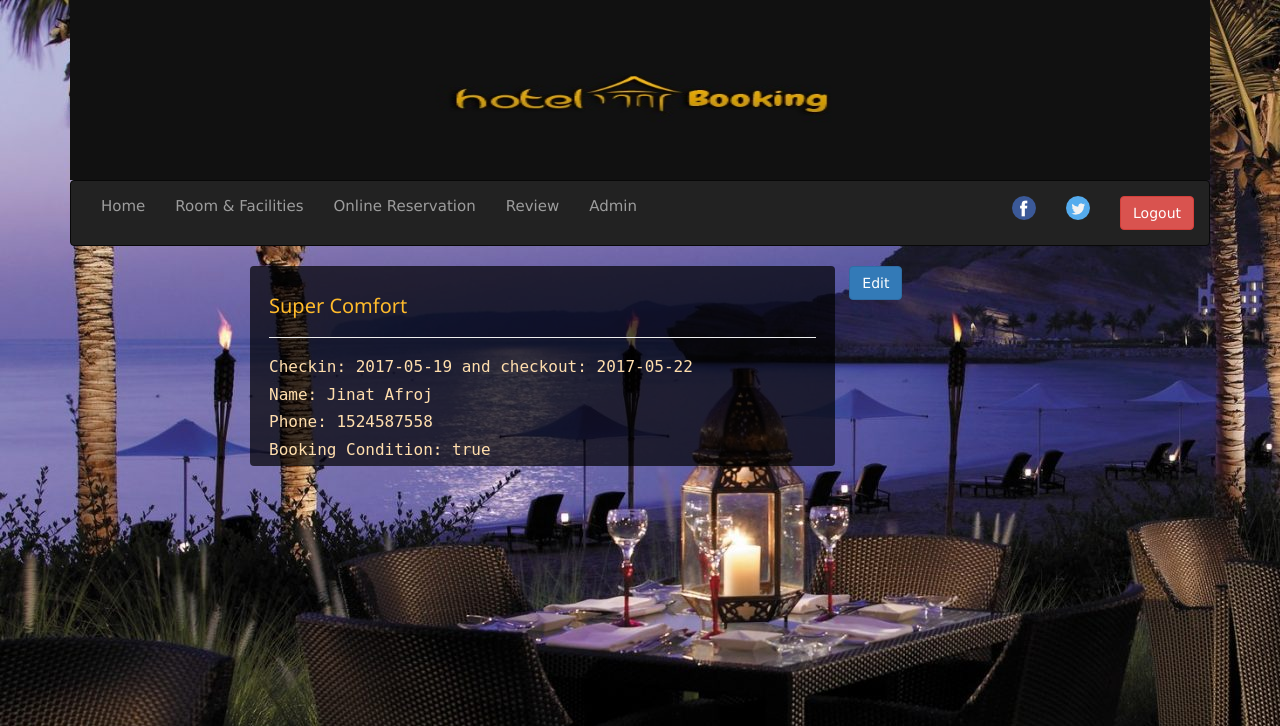
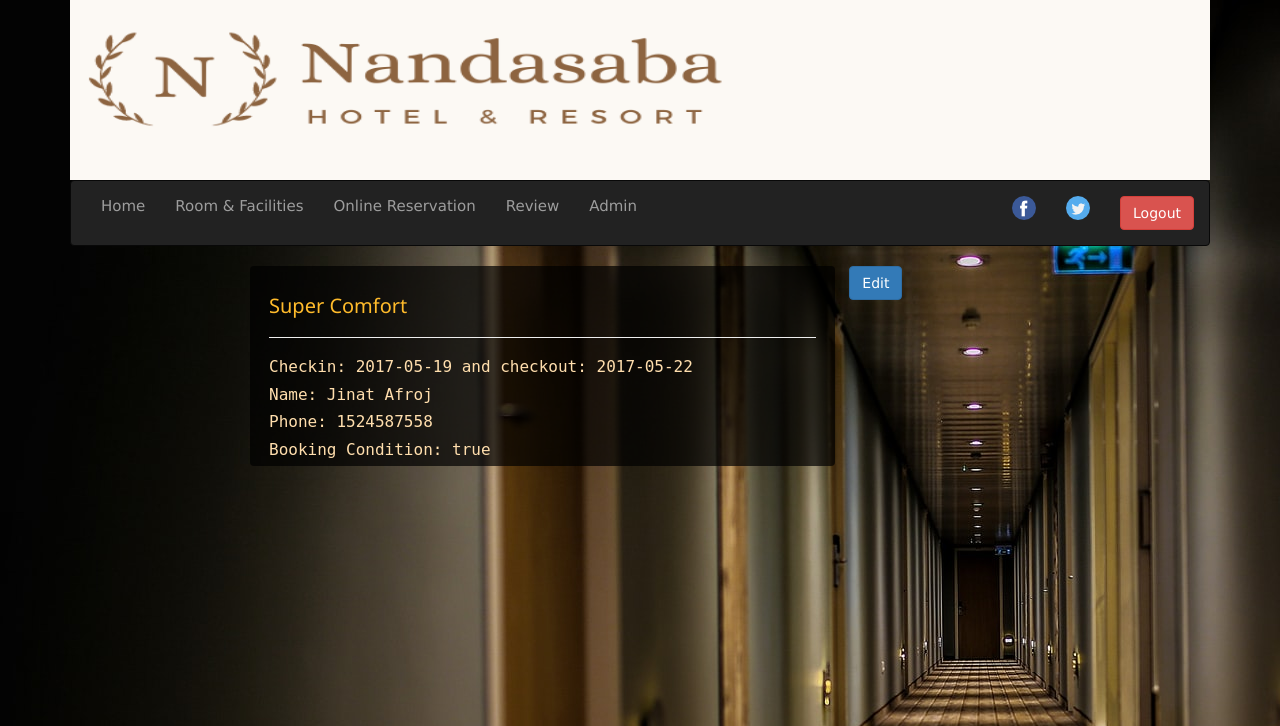
Before and after one commit to HansNdegwa/Nandasaba_Hotel_and_Resort, a PHP site: page /show_all_room.php in a window 1280 px wide. Shown: the top 726 px of the page. Run offline with PHP 8.4, Linux system fonts and the light colour scheme; data comes from the database, SQL or seed files in the repository; some libraries are stand-ins or nearby versions.

Commit message:
Update show_all_room.php

```diff
--- a/show_all_room.php
+++ b/show_all_room.php
@@ -32,7 +32,7 @@ $user=new User();
         }
 
         body {
-            background-image: url('images/home_bg.jpg');
+            background-image: url('images/home.jpg');
             background-repeat: no-repeat;
             background-attachment: fixed;
         }
@@ -56,7 +56,7 @@ $user=new User();
     <div class="container">
 
 
-       <img class="img-responsive" src="images/home_banner.jpg" style="width:100%; height:180px;">
+       <img class="img-responsive" src="images/NandasabaLogo.png" style="width:100%; height:180px;">
         <nav class="navbar navbar-inverse">
             <div class="container-fluid">
                 <ul class="nav navbar-nav">
```
